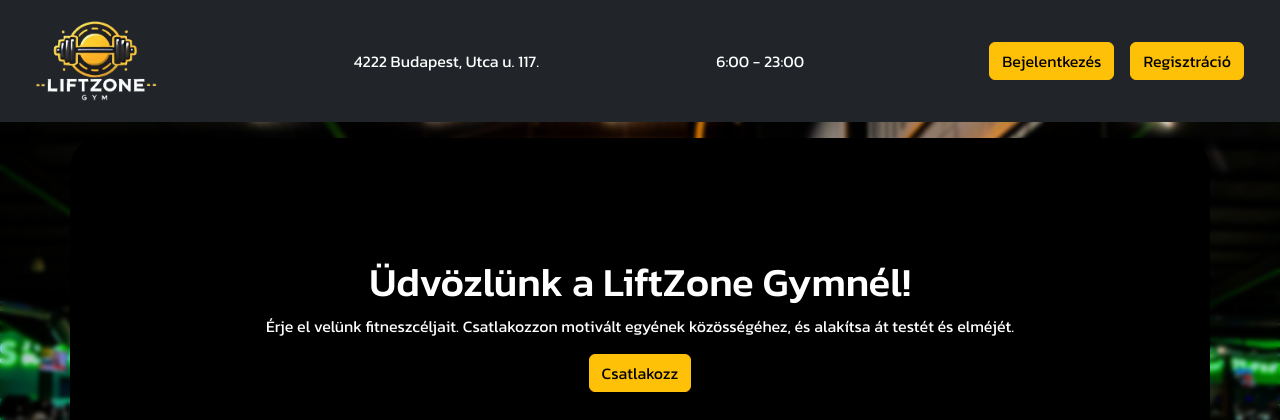
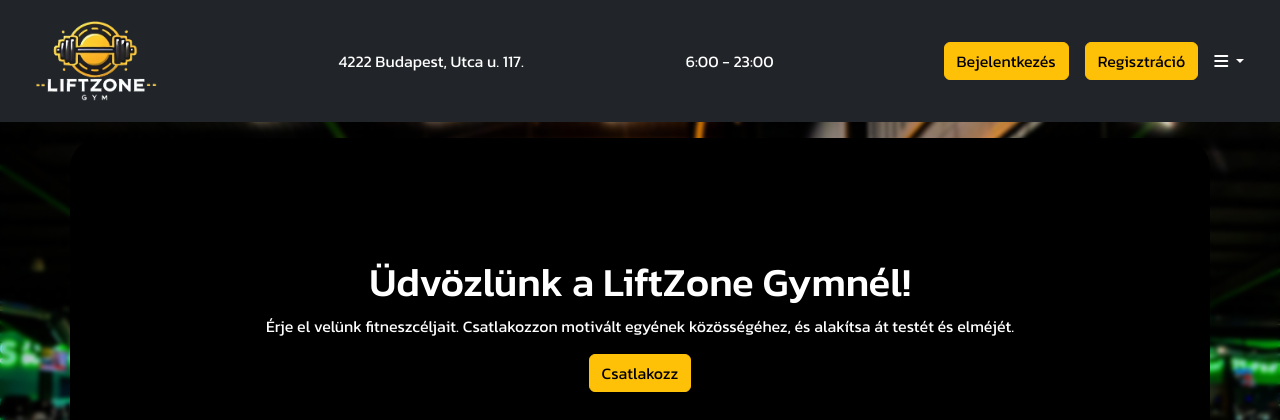
Before and after one commit to szaszgergo/vizsgaremek, a PHP site: page / in a window 1280 px wide. Shown: the top 420 px of the page. Run offline with PHP 8.4, Linux system fonts and the light colour scheme; some libraries are stand-ins or nearby versions.

Commit message:
hamburger icon

```diff
--- a/index.php
+++ b/index.php
@@ -56,26 +56,31 @@
             <a class="text-end" href="">4222 Budapest, Utca u. 117.</a>
             <a class="text-end" href="">6:00 - 23:00</a>
             <form class="d-flex align-items-center">
-                <?php if (!isset($_SESSION["loggedin"])) {
-                    echo '<a class="btn btn-warning m-2" href="./?o=loginform">Bejelentkezés</a>
-                    <a class="btn btn-warning m-2" href="./?o=registerform">Regisztráció </a>';
-                } else {
-                    include("actions/getuserinfo.php");
-                    include("actions/getjegytipusadatok.php");
-
-                    $a = '
+                <?php if (!isset($_SESSION["loggedin"])): ?>
+                    <a class="btn btn-warning m-2" href="./?o=loginform">Bejelentkezés</a>
+                    <a class="btn btn-warning m-2" href="./?o=registerform">Regisztráció</a>
+                <?php else: ?>
+                    <!-- Felhasználói profil információ -->
                     <span class="navbar-text">
                         <a href="./?o=fiok" id="felhasznalo_nev" class="d-flex align-items-center">
-                            '.getUserInfo()[2].'
-                            <span style="padding-left: 0.5rem;"></span>
-
-                            <img alt="Profile Image" class="profile-image" src="profile_pic/' .
-                            (empty(getUserInfo()[11]) ? '../images/pic.png' : getUserInfo()[11]) . '"/>
+                            <?= getUserInfo()[2] ?>
+                            <img alt="Profile Image" class="profile-image" src="profile_pic/<?= empty(getUserInfo()[11]) ? '../images/pic.png' : getUserInfo()[11] ?>"/>
                         </a>
                     </span>
-                    <a href="actions/logout.php" class="btn btn-danger m-2">Kijelentkezés</a>';
-                    echo $a;
-                } ?>
+                    <a href="actions/logout.php" class="btn btn-danger m-2">Kijelentkezés</a>
+                <?php endif; ?>
+                <!-- Hamburger ikon -->
+                <div class="dropdown">
+                    <button class="btn btn-dark dropdown-toggle" type="button" id="hamburgerMenu" data-bs-toggle="dropdown" aria-expanded="false">
+                        <i class="fa fa-bars"></i>
+                    </button>
+                    <ul class="dropdown-menu dropdown-menu-end" aria-labelledby="hamburgerMenu">
+                        <li><a class="dropdown-item" href="./?o=arak">Áraink</a></li>
+                        <li><a class="dropdown-item" href="#">Edzők</a></li>
+                        <li><a class="dropdown-item" href="#">Galéria</a></li>
+                        <li><a class="dropdown-item" href="#">Gyakori kérdések</a></li>
+                    </ul>
+                </div>
             </form>
         </div>
     </nav>
--- a/style.css
+++ b/style.css
@@ -190,3 +190,15 @@
 .logo{
     height: 60pt;
 }
+
+.dropdown-toggle {
+    background-color: transparent;
+    border: none;
+    padding: 0.5rem;
+}
+
+.profile-image {
+    width: 40px;
+    height: 40px;
+    border-radius: 50%;
+}
```
